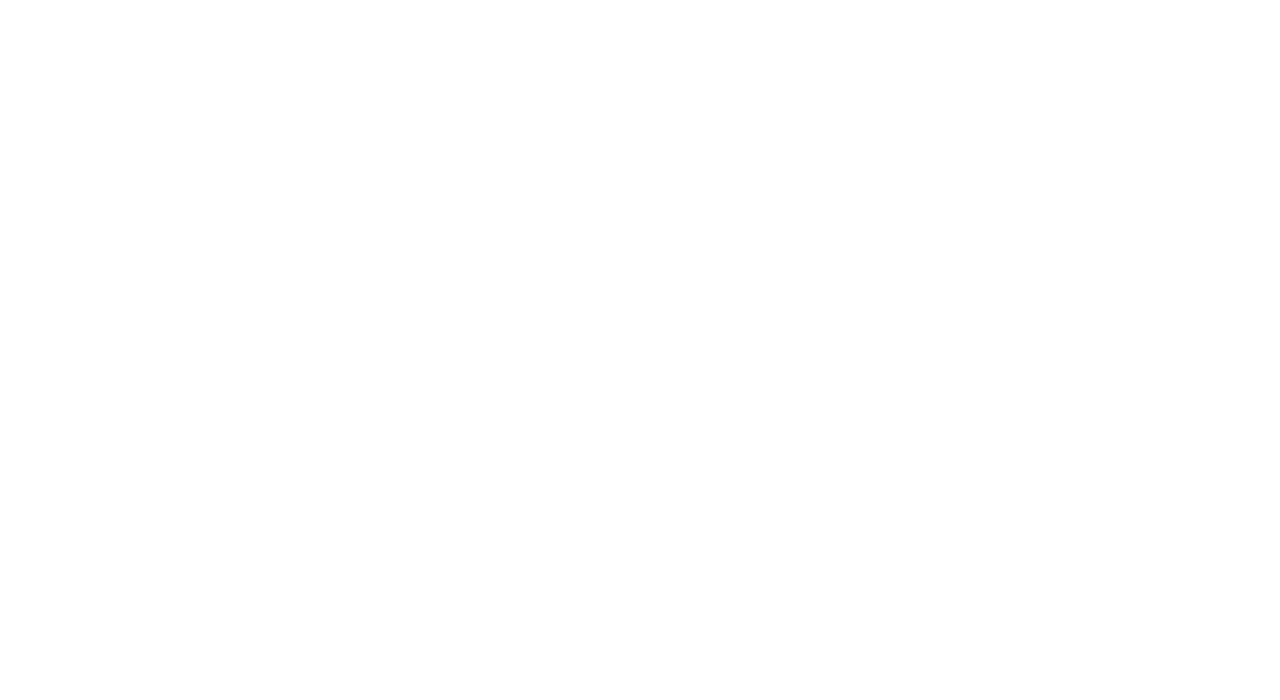
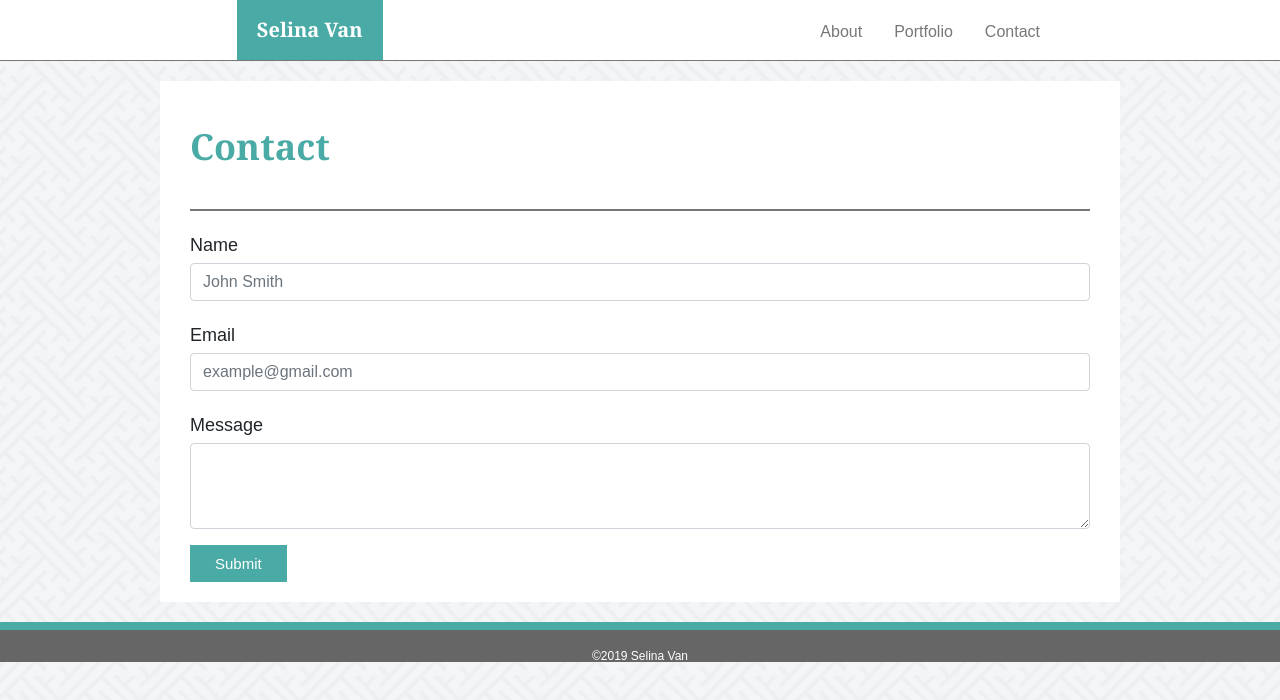
Before and after one commit to Sellieee/Bootstrap-Portfolio, a plain HTML site: page contact.html in a window 1280 px wide. Drawn offline with nearby package versions, Linux system fonts and the light colour scheme.

Commit message:
Styling complete

```diff
--- a/contact.html
+++ b/contact.html
@@ -9,6 +9,66 @@
       integrity="sha384-ggOyR0iXCbMQv3Xipma34MD+dH/1fQ784/j6cY/iJTQUOhcWr7x9JvoRxT2MZw1T"
       crossorigin="anonymous"
     />
+    <link rel="stylesheet" type="text/css" href="./reset.css" />
+    <link rel="stylesheet" type="text/css" href="./style.css" />
   </head>
-  <body></body>
+  <body>
+    <header>
+        <div class="navbar">
+            <a id="logo" class="nav-link disabled">Selina Van</a>
+       <ul class="nav justify-content-end">
+         <li class="nav-item">
+           <a class="nav-link active" href="./index.html">About</a>
+         </li>
+         <li class="nav-item">
+           <a class="nav-link" href="./portfolio.html">Portfolio</a>
+         </li>
+         <li class="nav-item">
+           <a
+             class="nav-link"
+             href="./contact.html
+             "
+             >Contact</a
+           >
+         </li>
+       </ul>
+
+      </div>
+    </header>
+    <div class="container">
+      <div class="col-sm-12">
+        <h1>Contact</h1>
+        <hr />
+        <form>
+          <div class="form-group">
+            <label for="name">Name</label>
+            <input
+              type="text"
+              class="form-control"
+              id="name"
+              placeholder="John Smith"
+            />
+          </div>
+          <div class="form-group">
+            <label for="email">Email</label>
+            <input
+              type="email"
+              class="form-control"
+              id="email"
+              placeholder="example@gmail.com"
+            />
+          </div>
+          <div class="form-group">
+            <label for="message">Message</label>
+            <textarea class="form-control" id="message" rows="3"></textarea>
+          </div>
+          <button type="submit">Submit</button>
+        </form>
+      </div>
+    </div>
+    <footer>
+        <span>&#169</span>2019 Selina Van
+    </footer>
+  </body>
+
 </html>
--- /dev/null
+++ b/reset.css
@@ -0,0 +1,350 @@
+/* http://meyerweb.com/eric/tools/css/reset/
+   v2.0-modified | 20110126
+   License: none (public domain)
+*/
+
+html,
+body,
+div,
+span,
+applet,
+object,
+iframe,
+h1,
+h2,
+h3,
+h4,
+h5,
+h6,
+p,
+blockquote,
+pre,
+a,
+abbr,
+acronym,
+address,
+big,
+cite,
+code,
+del,
+dfn,
+em,
+img,
+ins,
+kbd,
+q,
+s,
+samp,
+small,
+strike,
+strong,
+sub,
+sup,
+tt,
+var,
+b,
+u,
+i,
+center,
+dl,
+dt,
+dd,
+ol,
+ul,
+li,
+fieldset,
+form,
+label,
+legend,
+table,
+caption,
+tbody,
+tfoot,
+thead,
+tr,
+th,
+td,
+article,
+aside,
+canvas,
+details,
+embed,
+figure,
+figcaption,
+footer,
+header,
+hgroup,
+menu,
+nav,
+output,
+ruby,
+section,
+summary,
+time,
+mark,
+audio,
+video {
+  margin: 0;
+  padding: 0;
+  border: 0;
+  font-size: 100%;
+  font: inherit;
+  vertical-align: baseline;
+}
+
+/* make sure to set some focus styles for accessibility */
+:focus {
+  outline: 0;
+}
+
+/* HTML5 display-role reset for older browsers */
+article,
+aside,
+details,
+figcaption,
+figure,
+footer,
+header,
+hgroup,
+menu,
+nav,
+section {
+  display: block;
+}
+
+body {
+  line-height: 1;
+}
+
+ol,
+ul {
+  list-style: none;
+}
+
+blockquote,
+q {
+  quotes: none;
+}
+
+blockquote:before,
+blockquote:after,
+q:before,
+q:after {
+  content: "";
+  content: none;
+}
+
+table {
+  border-collapse: collapse;
+  border-spacing: 0;
+}
+
+textarea {
+  overflow: auto;
+  vertical-align: top;
+  resize: vertical;
+}
+
+/**
+ * 1. Correct text resizing oddly in IE 6/7 when body `font-size` is set using
+ *    `em` units.
+ * 2. Prevent iOS text size adjust after orientation change, without disabling
+ *    user zoom.
+ */
+
+html {
+  font-size: 100%; /* 1 */
+  -webkit-text-size-adjust: 100%; /* 2 */
+  -ms-text-size-adjust: 100%; /* 2 */
+}
+
+/**
+ * Address `outline` inconsistency between Chrome and other browsers.
+ */
+
+a:focus {
+  outline: thin dotted;
+}
+
+/**
+ * Improve readability when focused and also mouse hovered in all browsers.
+ */
+
+a:active,
+a:hover {
+  outline: 0;
+}
+
+/**
+ * 1. Remove border when inside `a` element in IE 6/7/8/9 and Firefox 3.
+ * 2. Improve image quality when scaled in IE 7.
+ */
+
+img {
+  border: 0; /* 1 */
+  -ms-interpolation-mode: bicubic; /* 2 */
+}
+
+/**
+ * Address margin not present in IE 6/7/8/9, Safari 5, and Opera 11.
+ */
+
+figure {
+  margin: 0;
+}
+
+/**
+ * Correct margin displayed oddly in IE 6/7.
+ */
+
+form {
+  margin: 0;
+}
+
+/**
+ * Define consistent border, margin, and padding.
+ */
+
+fieldset {
+  border: 1px solid #c0c0c0;
+  margin: 0 2px;
+  padding: 0.35em 0.625em 0.75em;
+}
+
+/**
+ * 1. Correct color not being inherited in IE 6/7/8/9.
+ * 2. Correct text not wrapping in Firefox 3.
+ * 3. Correct alignment displayed oddly in IE 6/7.
+ */
+
+legend {
+  border: 0; /* 1 */
+  padding: 0;
+  white-space: normal; /* 2 */
+  *margin-left: -7px; /* 3 */
+}
+
+/**
+ * 1. Correct font size not being inherited in all browsers.
+ * 2. Address margins set differently in IE 6/7, Firefox 3+, Safari 5,
+ *    and Chrome.
+ * 3. Improve appearance and consistency in all browsers.
+ */
+
+button,
+input,
+select,
+textarea {
+  font-size: 100%; /* 1 */
+  margin: 0; /* 2 */
+  vertical-align: baseline; /* 3 */
+  *vertical-align: middle; /* 3 */
+}
+
+/**
+ * Address Firefox 3+ setting `line-height` on `input` using `!important` in
+ * the UA stylesheet.
+ */
+
+button,
+input {
+  line-height: normal;
+}
+
+/**
+ * Address inconsistent `text-transform` inheritance for `button` and `select`.
+ * All other form control elements do not inherit `text-transform` values.
+ * Correct `button` style inheritance in Chrome, Safari 5+, and IE 6+.
+ * Correct `select` style inheritance in Firefox 4+ and Opera.
+ */
+
+button,
+select {
+  text-transform: none;
+}
+
+/**
+ * 1. Avoid the WebKit bug in Android 4.0.* where (2) destroys native `audio`
+ *    and `video` controls.
+ * 2. Correct inability to style clickable `input` types in iOS.
+ * 3. Improve usability and consistency of cursor style between image-type
+ *    `input` and others.
+ * 4. Remove inner spacing in IE 7 without affecting normal text inputs.
+ *    Known issue: inner spacing remains in IE 6.
+ */
+
+button,
+html input[type="button"], /* 1 */
+input[type="reset"],
+input[type="submit"] {
+  -webkit-appearance: button; /* 2 */
+  cursor: pointer; /* 3 */
+  *overflow: visible; /* 4 */
+}
+
+/**
+ * Re-set default cursor for disabled elements.
+ */
+
+button[disabled],
+html input[disabled] {
+  cursor: default;
+}
+
+/**
+ * 1. Address box sizing set to content-box in IE 8/9.
+ * 2. Remove excess padding in IE 8/9.
+ * 3. Remove excess padding in IE 7.
+ *    Known issue: excess padding remains in IE 6.
+ */
+
+input[type="checkbox"],
+input[type="radio"] {
+  box-sizing: border-box; /* 1 */
+  padding: 0; /* 2 */
+  *height: 13px; /* 3 */
+  *width: 13px; /* 3 */
+}
+
+/**
+ * 1. Address `appearance` set to `searchfield` in Safari 5 and Chrome.
+ * 2. Address `box-sizing` set to `border-box` in Safari 5 and Chrome
+ *    (include `-moz` to future-proof).
+ */
+
+input[type="search"] {
+  -webkit-appearance: textfield; /* 1 */
+  -moz-box-sizing: content-box;
+  -webkit-box-sizing: content-box; /* 2 */
+  box-sizing: content-box;
+}
+
+/**
+ * Remove inner padding and search cancel button in Safari 5 and Chrome
+ * on OS X.
+ */
+
+input[type="search"]::-webkit-search-cancel-button,
+input[type="search"]::-webkit-search-decoration {
+  -webkit-appearance: none;
+}
+
+/**
+ * Remove inner padding and border in Firefox 3+.
+ */
+
+button::-moz-focus-inner,
+input::-moz-focus-inner {
+  border: 0;
+  padding: 0;
+}
+
+/**
+ * 1. Remove default vertical scrollbar in IE 6/7/8/9.
+ * 2. Improve readability and alignment in all browsers.
+ */
+
+textarea {
+  overflow: auto; /* 1 */
+  vertical-align: top; /* 2 */
+}
--- /dev/null
+++ b/style.css
@@ -0,0 +1,106 @@
+header {
+  background-color: #ffffff;
+  border-bottom: 1.5px solid #777777;
+  margin-bottom: 20px;
+}
+
+body {
+  margin: 0 auto;
+  background: url(./images/interlaced.png);
+}
+
+#logo {
+  background-color: #4aaaa5;
+  color: #ffffff;
+  font-weight: bold;
+  font-size: 20px;
+  font-family: Georgia, "Times New Roman", Times, serif;
+  padding: 20px;
+  width: fit-content;
+  position: relative;
+  left: 18.5%;
+  top: 0px;
+  margin-top: 0;
+}
+
+.navbar {
+  font-family: Arial, Helvetica, sans-serif;
+  height: 60px;
+  padding: 0;
+  align-items: baseline;
+}
+
+.nav {
+  position: relative;
+  right: 17.5%;
+}
+
+a {
+  color: #777777;
+}
+
+h1 {
+  color: #4aaaa5;
+  font-size: 2em;
+  padding: 30px 0px 10px 0px;
+  font-weight: bold;
+  font-family: Georgia, "Times New Roman", Times, serif;
+}
+
+hr {
+  border: 1.5px solid #777777;
+}
+
+.container {
+  background-color: #ffffff;
+  font-family: Arial, Helvetica, sans-serif;
+  width: 960px;
+  margin-bottom: 20px;
+  clear: both;
+  line-height: 2;
+  font-size: 18px;
+}
+
+#prof-image {
+  float: left;
+  margin-right: 20px;
+}
+
+#clearfix::after {
+  content: "";
+  clear: both;
+  display: inline;
+}
+
+h3 {
+  font-size: 1.17em;
+  font-family: Georgia, "Times New Roman", Times, serif;
+  color: #ffffff;
+  background-color: #4aaaa5;
+  text-align: center;
+  width: 267px;
+  font-weight: normal;
+  padding: 10px;
+  position: relative;
+  bottom: 50px;
+}
+
+button {
+  background-color: #4aaaa5;
+  color: #ffffff;
+  border: none;
+  padding: 10px 25px;
+  font-size: 15px;
+  margin-bottom: 20px;
+}
+
+footer {
+  background-color: #666666;
+  text-align: center;
+  font-family: Arial, Helvetica, sans-serif;
+  color: #ffffff;
+  font-size: 12px;
+  padding-top: 20px;
+  border-top: 8px solid #4aaaa5;
+  clear: both;
+}
```
Also changed, not shown: index.html (+41 -1 lines), portfolio.html (+62 -1 lines), images/Camera_640x480.jpg (added), images/Dog_640x480.jpg (added), images/Game_640x480.jpg (added), images/Nature_640x480.jpg (added), images/Profile.png (added), images/Tech_Study_640x480.jpg (added), images/interlaced.png (added).
